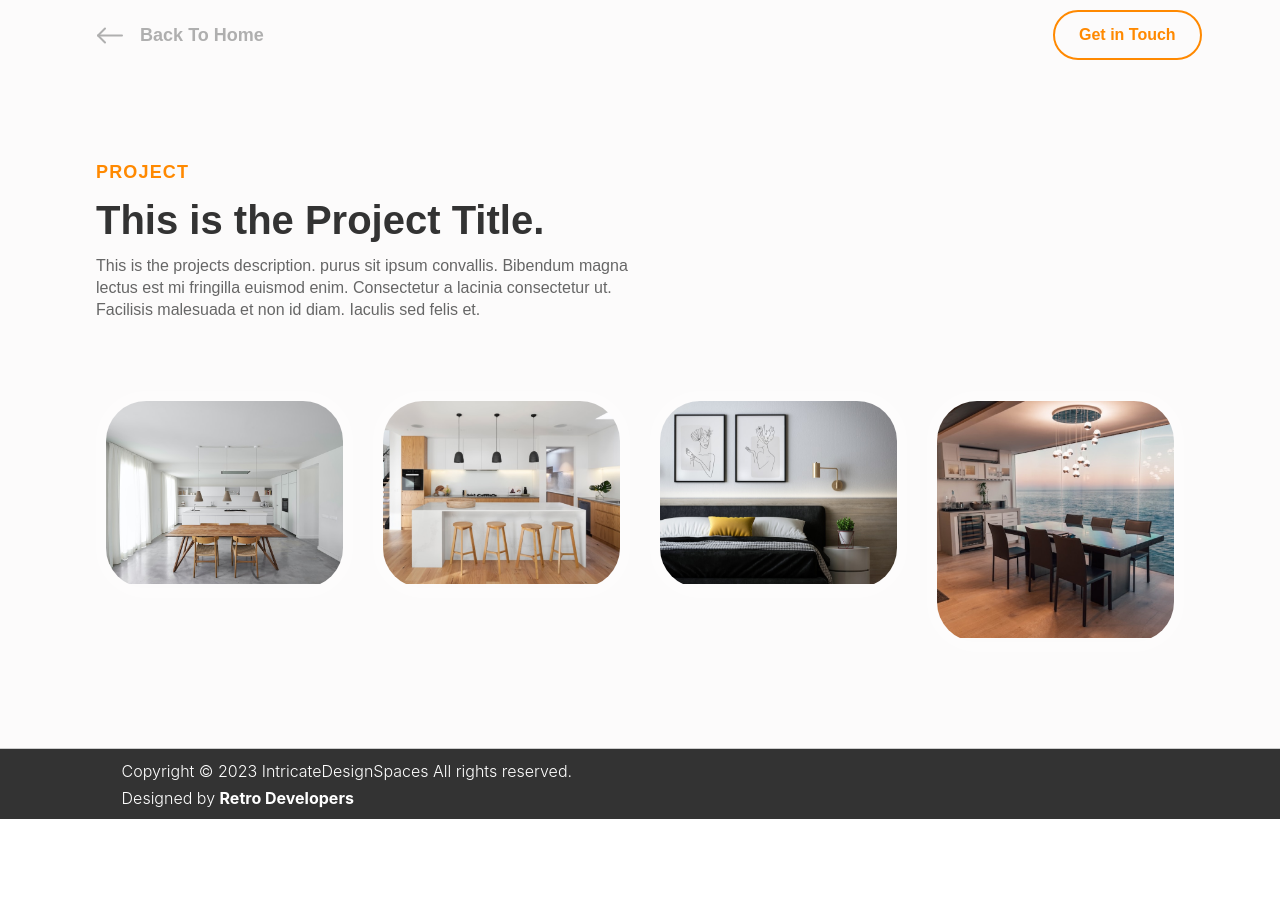
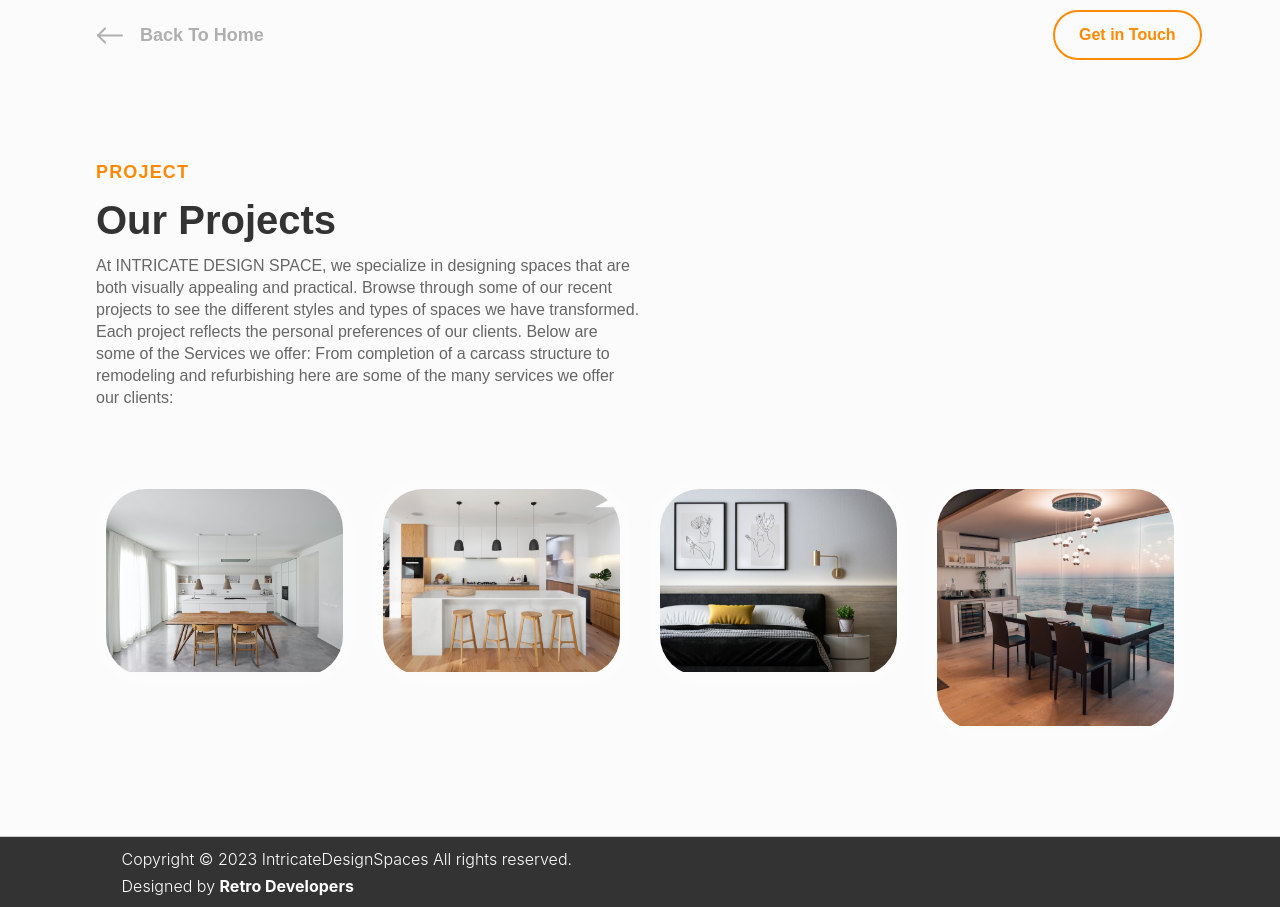
Before and after one commit to Greg-Soap/intricatedesign, a React (Create React App) app: page /Projects in a window 1280 px wide. Before the commit the page ends 819 px from the top, so only its background shows below. Built offline with nearby package versions, Linux system fonts and the light colour scheme.

Commit message:
project text

```diff
--- a/src/pages/ProjectPage/ProjectPage.jsx
+++ b/src/pages/ProjectPage/ProjectPage.jsx
@@ -32,13 +32,17 @@ const ProjectPage = () => {
               PROJECT
             </div>
             <div className="header" data-aos="fade-up" data-aos-delay="200">
-              This is the Project Title.
+              Our Projects
             </div>
             <div className="desc" data-aos="fade-up" data-aos-delay="400">
-              This is the projects description. purus sit ipsum convallis.
-              Bibendum magna lectus est mi fringilla euismod enim. Consectetur a
-              lacinia consectetur ut. Facilisis malesuada et non id diam.
-              Iaculis sed felis et.
+              At INTRICATE DESIGN SPACE, we specialize in designing spaces that
+              are both visually appealing and practical. Browse through some of
+              our recent projects to see the different styles and types of
+              spaces we have transformed. Each project reflects the personal
+              preferences of our clients. Below are some of the Services we
+              offer: From completion of a carcass structure to remodeling and
+              refurbishing here are some of the many services we offer our
+              clients:
             </div>
           </div>
           <div className="content_wrapper">
--- a/src/pages/projects/Projects.scss
+++ b/src/pages/projects/Projects.scss
@@ -79,6 +79,15 @@
           width: 100%;
         }
       }
+      img:hover {
+        background: linear-gradient(
+          0deg,
+          rgba(0, 0, 0, 0.5),
+          rgba(0, 0, 0, 0.5)
+        );
+        border: 10px solid rgba(255, 255, 255, 0.3);
+        border-radius: 200px;
+      }
     }
   }
 }
```
